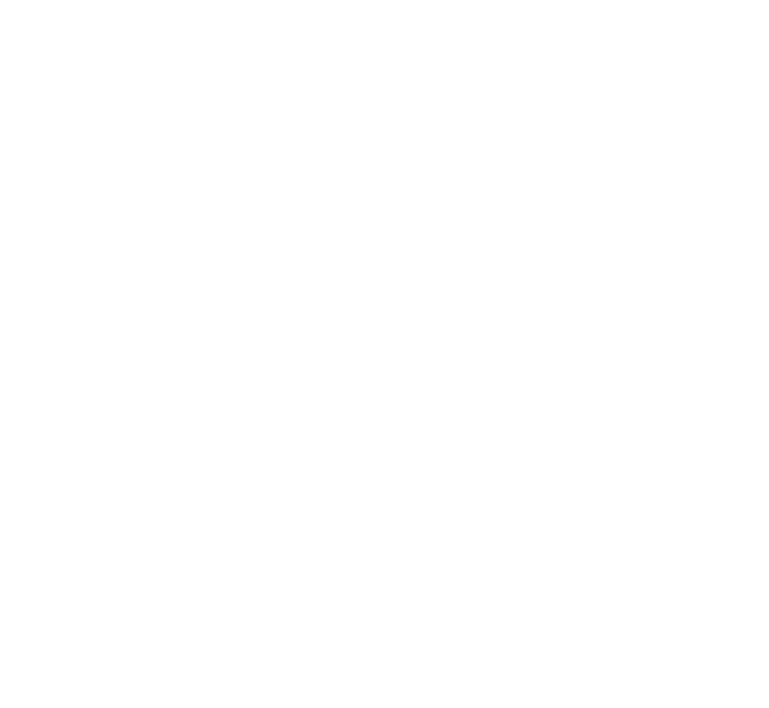
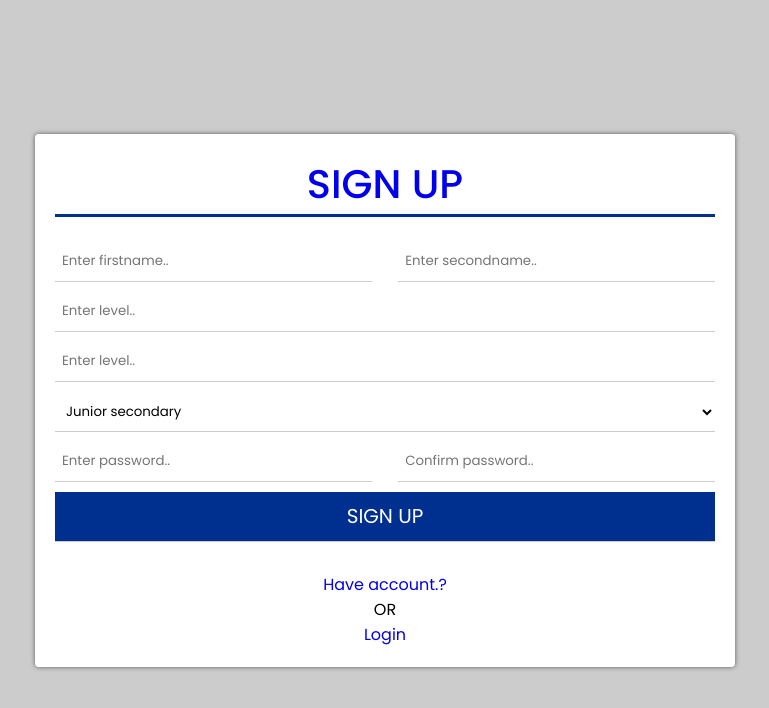
Before and after one commit to Ritahchanger/cbc, a React (Create React App) app in the folder frontend/: page /signup in a window 1280 px wide. Shown: the top 708 px of the page, without its empty margins (255-1024 px from the left). Built offline with nearby package versions, Linux system fonts and the light colour scheme.

Commit message:
Added login and sign up components, all updated the Navbar

```diff
--- a/frontend/public/index.html
+++ b/frontend/public/index.html
@@ -16,6 +16,5 @@
   <body>
     <noscript>You need to enable JavaScript to run this app.</noscript>
     <div id="root"></div>
-
   </body>
 </html>
--- a/frontend/src/App.js
+++ b/frontend/src/App.js
@@ -1,10 +1,22 @@
 import React from "react";
-import { BrowserRouter,route,Switch } from "react-router-dom/cjs/react-router-dom.min";
+import { BrowserRouter, Route, Switch } from "react-router-dom";
+import "./index.css";
+import Banner from "./pages/Banner/Banner";
+import Login from "./components/Authentication/Login";
+import Signup from "./components/Authentication/Signup";
 
 const App = () => {
-  return <div>
-
-  </div>;
+  return (
+    <div>
+      <BrowserRouter>
+        <Switch>
+          <Route exact path="/" component={Banner} />
+          <Route path="/login" component={Login} />
+          <Route path="/signup" component={Signup} />
+        </Switch>
+      </BrowserRouter>
+    </div>
+  );
 };
 
 export default App;
--- /dev/null
+++ b/frontend/src/components/Authentication/Login.jsx
@@ -0,0 +1,44 @@
+import React from "react";
+import "./auth.css";
+import { Link } from "react-router-dom/cjs/react-router-dom.min";
+
+const Login = () => {
+  return (
+    <div className="authentication">
+      <div className="container">
+        <form action="" className="authentication_form" id="Login_form">
+          <a href="#" className="form_title">
+            LOGIN
+          </a>
+          <div className="input_group">
+            <input
+              type="text"
+              name="email"
+              id="email"
+              placeholder="Enter email.."
+            />
+          </div>
+          <div className="input_group">
+            <input
+              type="text"
+              name="password"
+              id="password"
+              placeholder="Enter password.."
+            />
+          </div>
+          <input type="submit" value="LOGIN" />
+          <p className="login_handler">
+            <br />
+            <Link to="#">Forgot password.?</Link>
+            <br />
+            OR
+            <br />
+            <Link to="/signup">Signup</Link>
+          </p>
+        </form>
+      </div>
+    </div>
+  );
+};
+
+export default Login;
--- /dev/null
+++ b/frontend/src/components/Authentication/Signup.jsx
@@ -0,0 +1,88 @@
+import React from "react";
+import "./auth.css";
+import { Link } from "react-router-dom/cjs/react-router-dom.min";
+
+const Signup = () => {
+  return (
+    <div className="authentication">
+      <div className="container">
+        <form action="" className="authentication_form" id="Login_form">
+          <a href="#" className="form_title">
+            SIGN UP
+          </a>
+          <div className="name_col flex">
+            <div className="input_group">
+              <input
+                type="text"
+                name="fname"
+                id="fname"
+                placeholder="Enter firstname.."
+              />
+            </div>
+            <div className="input_group">
+              <input
+                type="text"
+                name="sname"
+                id="second"
+                placeholder="Enter secondname.."
+              />
+            </div>
+          </div>
+          <div className="input_group">
+            <input
+              type="text"
+              name="level"
+              id="level"
+              placeholder="Enter level.."
+            />
+          </div>
+          <div className="input_group">
+            <input
+              type="text"
+              name="level"
+              id="level"
+              placeholder="Enter level.."
+            />
+          </div>
+          <div className="input_group">
+            <select name="level" id="">
+                <option value="junior secondary">Junior secondary</option>
+                <option value="senior secondary">Senior secondary</option>
+            </select>
+          </div>
+          <div className="name_col flex">
+            <div className="input_group">
+              <input
+                type="text"
+                name="password"
+                id="fname"
+                placeholder="Enter password.."
+              />
+            </div>
+            <div className="input_group">
+              <input
+                type="text"
+                name="sname"
+                id="second"
+                placeholder="Confirm password.."
+              />
+            </div>
+          </div>
+          <input type="submit" value="SIGN UP" />
+          <p className="login_handler">
+            <br />
+            <Link to="#">Have account.?</Link>
+            <br />
+            OR
+            <Link to="/login">
+              <br />
+              Login
+            </Link>
+          </p>
+        </form>
+      </div>
+    </div>
+  );
+};
+
+export default Signup;
--- /dev/null
+++ b/frontend/src/components/Authentication/auth.css
@@ -0,0 +1,51 @@
+.authentication{
+  background:#CCC;
+  height:100vh;
+  width:100%;
+  display:flex;
+  justify-content:center;
+}
+.authentication .container {
+  display: flex;
+  flex-direction: column;
+  align-items: center;
+  justify-content: center;
+  width: 100%;
+}
+.authentication .authentication_form {
+  width: 90%;
+  max-width: 700px;
+  padding: 2rem;
+  margin: 1.5rem;
+  /* margin-top: 6rem; */
+  box-shadow: 0 0 5px rgba(0, 0, 0, 0.55);
+  border-radius:4px;
+  background:var(--color-white);
+}
+.authentication .authentication_form input,select{
+  border: none;
+  border-bottom: 1px solid #ccc;
+  outline: none;
+  background:transparent;
+}
+.authentication .authentication_form input:focus {
+  border-bottom: 3px solid var(--color-error);
+}
+.authentication .authentication_form input[type=submit]{
+  background:var( --dark-blue);
+  height:50px;
+}
+.authentication .authentication_form input[type=submit]:focus{
+    border:none;
+}
+.authentication .authentication_form input[type=submit]:hover{
+  background:var(--color-black);
+  transition:all 0.5s;
+}
+.login_handler{
+    text-align:center;
+    font-size:1.6rem;
+}
+.name_col .input_group{
+  flex-basis:48%;
+}
--- /dev/null
+++ b/frontend/src/components/Navbar/Navbar.jsx
@@ -0,0 +1,34 @@
+import React from "react";
+import "./navbar.css";
+import { Link } from "react-router-dom/cjs/react-router-dom.min";
+
+const Navbar = () => {
+  return (
+    <div>
+      <nav className="nav" id="nav">
+        <div className="container flex">
+          <div className="logo">
+            <a href="#" className="logos">
+              E-Lear<span>ning</span>
+            </a>
+          </div>
+          <div className="navigation__menu">
+            <ul className="flex">
+              <li className="ulList">
+                <Link to="#">HOME</Link>
+              </li>
+              <li className="ulList">
+                <Link to="/login">SIGN IN</Link>
+              </li>
+              <li className="ulList">
+                <Link to="/signup">SIGN OUT</Link>
+              </li>
+            </ul>
+          </div>
+        </div>
+      </nav>
+    </div>
+  );
+};
+
+export default Navbar;
--- /dev/null
+++ b/frontend/src/components/Navbar/navbar.css
@@ -0,0 +1,41 @@
+.ulList{
+    padding:1rem 2.3rem;
+    cursor: pointer;
+    position:relative;
+}
+.ulList::before{
+    content:"";
+    position:absolute;
+    width:0%;
+    transition:all 0.5s;
+    height:3px;
+    bottom:0;
+    left:0;
+    background:var(--dark-blue);
+}
+.ulList:hover::before{
+    width:100%;
+}
+.ulList a{
+    font-size:1.9rem;
+}
+.logos{
+    font-size:2.5rem;
+    font-weight:700;
+    text-transform: lowercase;
+    letter-spacing:2px;
+    color:var(--dark-blue);
+}
+.logos span{
+color:#7FFFD4;
+}
+.nav{
+    box-shadow:0 0 5px rgb(0,0,0,0.25);
+    position:fixed;
+    width:100%;
+    z-index:1;
+    background:#fff;
+    right:0;
+    left:0;
+
+}
--- a/frontend/src/index.css
+++ b/frontend/src/index.css
@@ -1,13 +1,61 @@
-body {
+@import url("https://fonts.googleapis.com/css2?family=Poppins:ital,wght@0,100;0,200;0,300;0,400;0,500;0,600;0,700;0,800;0,900;1,100;1,200;1,300;1,400;1,500;1,600;1,700;1,800;1,900&display=swap");
+html{
+  scroll-behavior:smooth;
+  overflow-x:hidden;
+  font-size:62.5%;
+}
+* {
   margin: 0;
-  font-family: -apple-system, BlinkMacSystemFont, 'Segoe UI', 'Roboto', 'Oxygen',
-    'Ubuntu', 'Cantarell', 'Fira Sans', 'Droid Sans', 'Helvetica Neue',
-    sans-serif;
-  -webkit-font-smoothing: antialiased;
-  -moz-osx-font-smoothing: grayscale;
+  padding: 0;
+  box-sizing: border-box;
+  font-family: "Poppins", sans-serif;
 }
-
-code {
-  font-family: source-code-pro, Menlo, Monaco, Consolas, 'Courier New',
-    monospace;
+:root{
+  --color-white:#fff;
+  --dark-blue:#00308F;
+  --color-error:#ff004f;
+  --color-black:#000;
 }
+ul{
+  list-style:none;
+}
+input,select{
+  width:100%;
+  height:50px;
+  margin:0.5rem 0rem;
+  padding:7px;
+  height:40px;
+}
+input[type=submit]{
+  background:var(--dark-blue);
+  color:#fff;
+  font-size:2rem;
+  cursor:pointer;
+}
+a{
+  text-decoration:none;
+}
+.form_title{
+  font-size:4rem;
+  display:block;
+  margin-bottom: 2rem;
+  text-align: center;
+  font-weight:500;
+  border-bottom:3px solid var(--dark-blue);
+}
+.container {
+  max-width: 1200px;
+  width:100%;
+  margin: 0 auto;
+}
+.flex {
+  display: flex;
+  justify-content: space-between;
+  align-items: center;
+  text-align: center;
+}
+.sub_header{
+  text-align: start;
+  FONT-SIZE:4rem;
+  margin:2rem 0rem;
+}
--- /dev/null
+++ b/frontend/src/pages/Banner/Banner.jsx
@@ -0,0 +1,50 @@
+import React from "react";
+import { Link } from "react-router-dom/cjs/react-router-dom.min";
+import "./banner.css";
+
+import StudentImage from "../../svgs/undraw_mathematics_-4-otb.svg";
+import Navbar from "../../components/Navbar/Navbar";
+const Banner = () => {
+  return (
+    <div className="banner">
+      <Navbar />
+
+      <section className="section-a" id="section">
+        <div className="container flex">
+          <div className="right_section flex">
+            <p className="description">
+              Embark
+              <br />
+              On a transformative
+              <br />
+              Learning journey <br />
+              with our e-learning platform
+            </p>
+            <h2 className="sub_header">Excellence our choice..</h2>
+            <Link className="hero_btn">GET STARTED</Link>
+          </div>
+          <div className="left_section">
+            <img src={StudentImage} alt="" />
+          </div>
+        </div>
+      </section>
+
+      <footer className="footer">
+        <div className="container">
+          <p>
+            Lorem, ipsum dolor sit amet consectetur adipisicing elit. Saepe
+            tenetur fugit dolorum ipsa quisquam facilis accusamus maiores modi
+            inventore! Quae ad soluta velit eius amet saepe dicta placeat
+            inventore, deserunt repudiandae accusantium laborum ipsam nulla
+            autem cum facere provident cumque minus aspernatur necessitatibus
+            est doloremque. Accusantium nam, voluptate laudantium ipsa
+            cupiditate facere sit ut? Assumenda earum quis pariatur totam?
+          </p>
+        </div>
+        <p className="copyright">2024 - 2025 &copy; STELLAMARIS MBITHE</p>
+      </footer>
+    </div>
+  );
+};
+
+export default Banner;
--- /dev/null
+++ b/frontend/src/pages/Banner/banner.css
@@ -0,0 +1,38 @@
+/* section-a */
+
+.section-a .description{
+    font-size:4rem;
+    text-align: start;
+}
+.container .flex{
+    text-align:start;
+}
+.hero_btn{
+    padding:1.3rem 5rem;
+    background:var(--dark-blue);
+    color:var(--color-white);
+    font-size:2rem;
+    display:inline-flex;
+    margin-left:0;
+    border-radius:10px;
+}
+.section-a .container .flex{
+    flex-direction:column;
+    align-items: start;
+}
+.footer{
+    width:100%;
+    padding:2rem 0rem;
+
+}
+.footer p{
+    font-size:1.6rem;
+    position: relative;
+    bottom:0;
+    text-align: center;
+  }
+  .copyright{
+    font-size:2rem;
+    margin-top:1rem;
+    padding:0rem;
+  }
```
Also changed, not shown: frontend/src/svgs/undraw_mathematics_-4-otb.svg (added).
